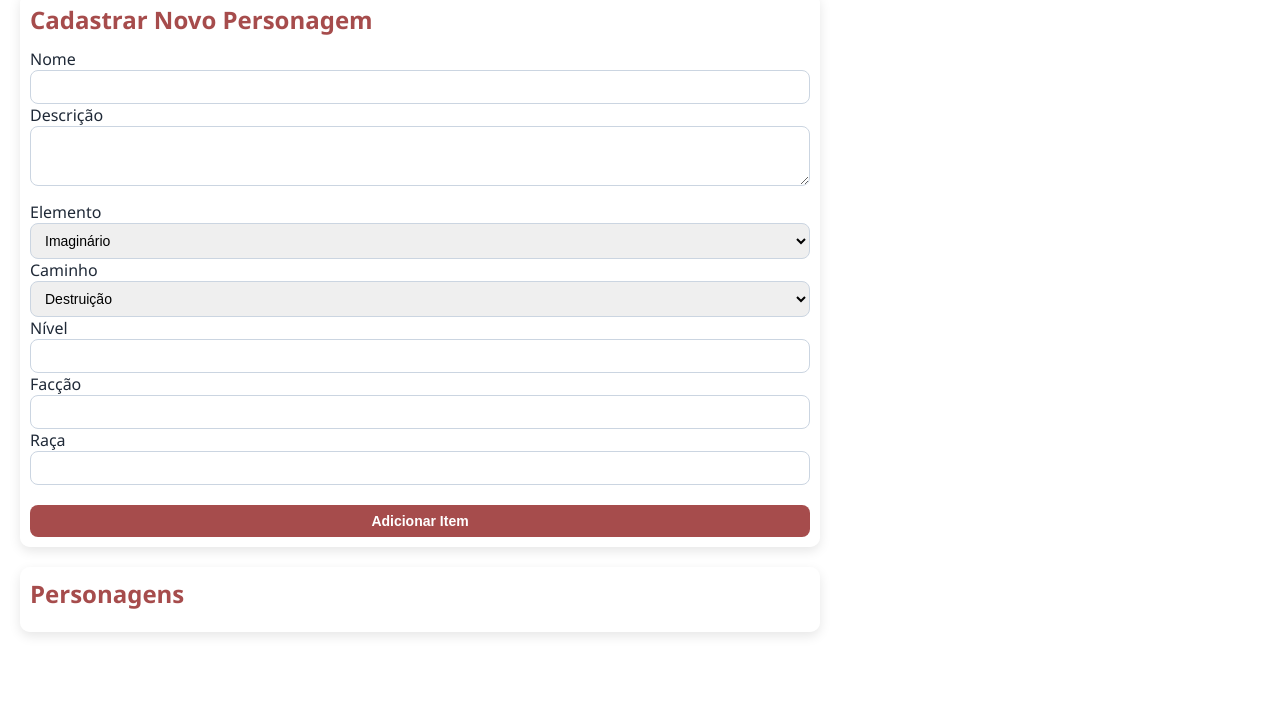
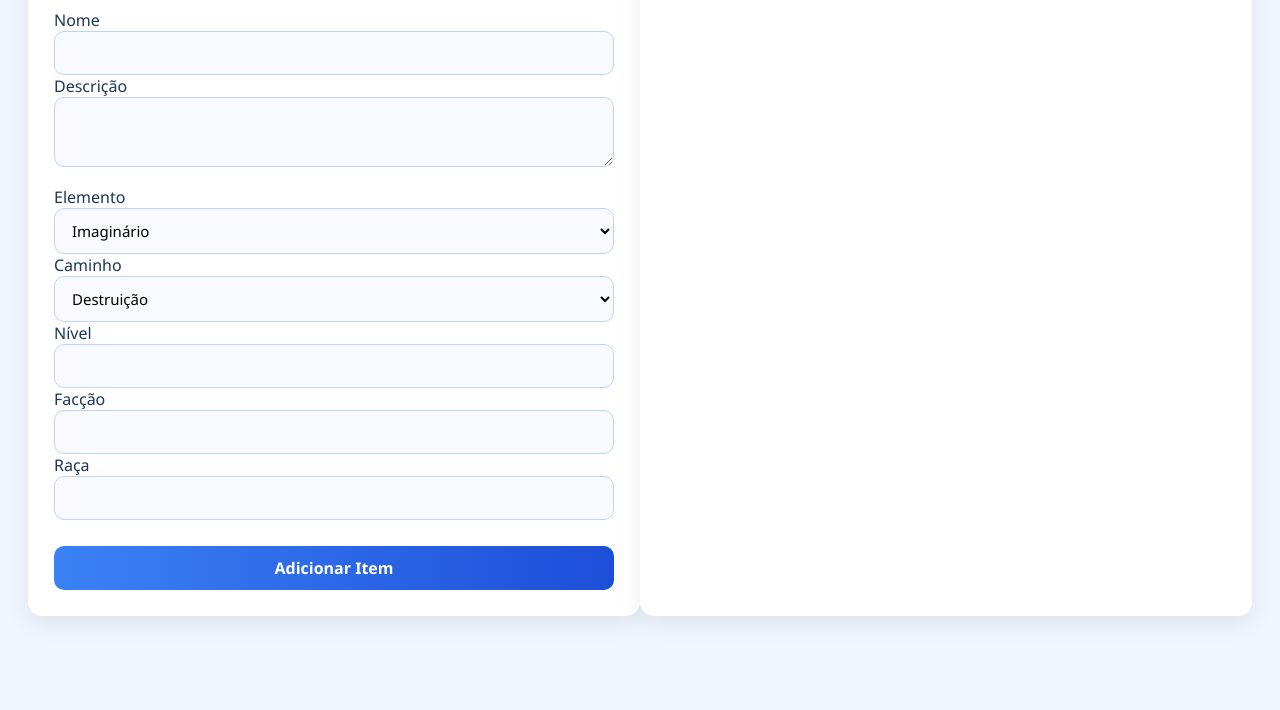
Before and after one commit to elysisab/EMI_PROG2_Trabalho2_IsabelaRezer, a plain HTML site: page Trab4_Prog2_EMI_IsabelaRezer/index.html in a window 1280 px wide. Shown: the part 90-800 px from the top of the page. Drawn offline with Linux system fonts and the light colour scheme.

Commit message:
Cadastro de Personagem

```diff
--- a/Trab4_Prog2_EMI_IsabelaRezer/index.html
+++ b/Trab4_Prog2_EMI_IsabelaRezer/index.html
@@ -5,82 +5,108 @@
 <title>Cadastro de personagem</title>
 
 <style>
-  * { box-sizing: border-box; margin: 0; padding: 0; }
+  * {
+    box-sizing: border-box;
+    margin: 0;
+    padding: 0;
+  }
 
   body {
-
     font-family: 'Segoe UI', Tahoma, Geneva, Verdana, sans-serif;
-    background-size: 100%;
-    padding: 20px;
-    color: #1f2937;
+    background: #f0f5ff; /* fundo azul clarinho */
+    padding: 28px;
+    display: flex;
+    justify-content: center;
+    color: #1d3557;
   }
 
-  h1 { text-align: left; margin-bottom: 20px; color: #ffffff; }
-  h2 { margin-bottom: 12px; color: #a64c4c; }
-  h4 { margin-top: 12px; color: #a64c4c; }
+  h2, h4 {
+    margin-bottom: 12px;
+    color: #2c6cd6;
+  }
 
   .container {
-    max-width: 800px;
-    background-color: rgba(255, 255, 255, 0.8);
-    border-radius: 10px;
-    padding: 10px;
-    margin-bottom: 20px;
-    box-shadow: 0 4px 12px rgba(0,0,0,0.1);
-   }
+    max-width: 820px;
+    width: 100%;
+    background-color: #ffffff;
+    border-radius: 14px;
+    padding: 26px;
+    box-shadow: 0 8px 22px rgba(0,0,0,0.08);
+    animation: fadeIn 0.4s ease;
+  }
+
+  @keyframes fadeIn {
+    from { opacity: 0; transform: translateY(6px); }
+    to { opacity: 1; transform: translateY(0); }
+  }
 
   form label {
     display: block;
-    font-weight: 500;
-    margin-top: 10px;
-    margin-bottom: 4px;
+    font-weight: 600;
+    margin-top: 16px;
+    margin-bottom: 6px;
+    color: #1e3a8a;
   }
 
   input, textarea, select, button {
     width: 100%;
-    padding: 8px 10px;
-    border-radius: 8px;
-    border: 1px solid #cbd5e1;
-    font-size: 14px;
+    padding: 11px 13px;
+    border-radius: 10px;
+    border: 1px solid #bfd3ff;
+    font-size: 15px;
+    font-family: inherit;
+    background: #f8faff;
   }
 
-  textarea { min-height: 60px; resize: vertical; }
+  input:focus, textarea:focus, select:focus {
+    outline: 2px solid #7dacff;
+    background: #ffffff;
+  }
+
+  textarea {
+    min-height: 70px;
+    resize: vertical;
+  }
 
   button {
-    background: linear-gradient(90deg, #a64c4c, #a64c4c);
+    background: linear-gradient(90deg, #3b82f6, #1d4ed8);
     color: #fff;
     border: none;
     cursor: pointer;
     font-weight: 600;
-    transition: all 0.3s ease;
-    margin-top: 20px;
+    margin-top: 26px;
+    transition: 0.3s;
+    font-size: 16px;
   }
 
   button:hover {
-    background: linear-gradient(90deg, #803b3b, #a64c4c);
+    background: linear-gradient(90deg, #1d4ed8, #1e40af);
+    transform: translateY(-1px);
   }
 
   ul {
     list-style-type: none;
     padding-left: 0;
+    margin-top: 20px;
   }
 
   li {
-    background: #eef2ff;
-    padding: 10px 12px;
-    border-radius: 8px;
-    margin-bottom: 8px;
-    box-shadow: 0 2px 6px rgba(0,0,0,0.05);
+    background: #e5edff;
+    padding: 14px 16px;
+    border-radius: 10px;
+    margin-bottom: 12px;
+    box-shadow: 0 3px 8px rgba(0,0,0,0.05);
+    color: #1d3557;
+    font-size: 15px;
   }
 
   #camposPersonagem {
-    margin-top: 10px;
+    margin-top: 14px;
   }
+</style>
 
-</style>
 </head>
 <body>
-
-<h1>Cadastro de personagem</h1>
 
 <div class="container">
   <h2>Cadastrar Novo Personagem</h2>
@@ -95,25 +121,25 @@
     <div id="camposPersonagem" style="display:block;">
       <label>Elemento</label>
       <select id="elemento">
-        <option value="imaginario">Imaginário</option>
-        <option value="fisico">Físico</option>
-        <option value="vento">Vento</option>
-        <option value="raio">Raio</option>
-        <option value="quantico">Quântico</option>
-        <option value="gelo">Gelo</option>
-        <option value="fogo">Fogo</option>
+        <option value="Imaginário">Imaginário</option>
+        <option value="Físico">Físico</option>
+        <option value="Vento">Vento</option>
+        <option value="Raio">Raio</option>
+        <option value="Quântico">Quântico</option>
+        <option value="Gelo">Gelo</option>
+        <option value="Fogo">Fogo</option>
       </select>
 
       <label>Caminho</label>
       <select id="caminho">
-        <option value="destruicao">Destruição</option>
-        <option value="inexistencia">Inexistência</option>
-        <option value="recordacao">Recordação</option>
-        <option value="abundacia">Abundância</option>
-        <option value="caca">Caça</option>
-        <option value="erudicao">Erudição</option>
-        <option value="harmonia">Harmonia</option>
-        <option value="preservacao">Preservação</option>
+        <option value="Destruição">Destruição</option>
+        <option value="Inexistência">Inexistência</option>
+        <option value="Recordação">Recordação</option>
+        <option value="Abundância">Abundância</option>
+        <option value="Caça">Caça</option>
+        <option value="Erudição">Erudição</option>
+        <option value="Harmonia">Harmonia</option>
+        <option value="Preservação">Preservação</option>
       </select>
 
       <label>Nível</label>
```
